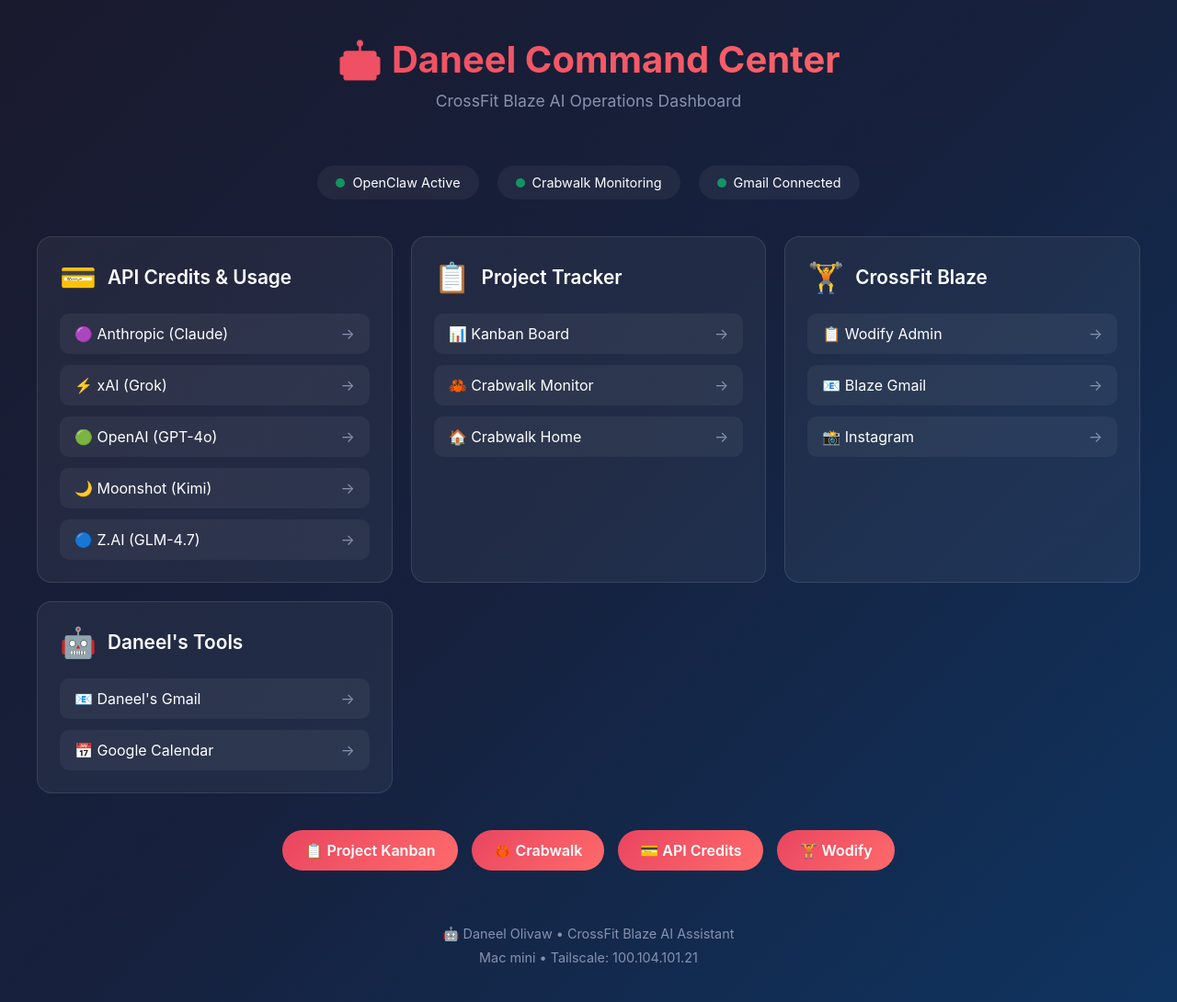
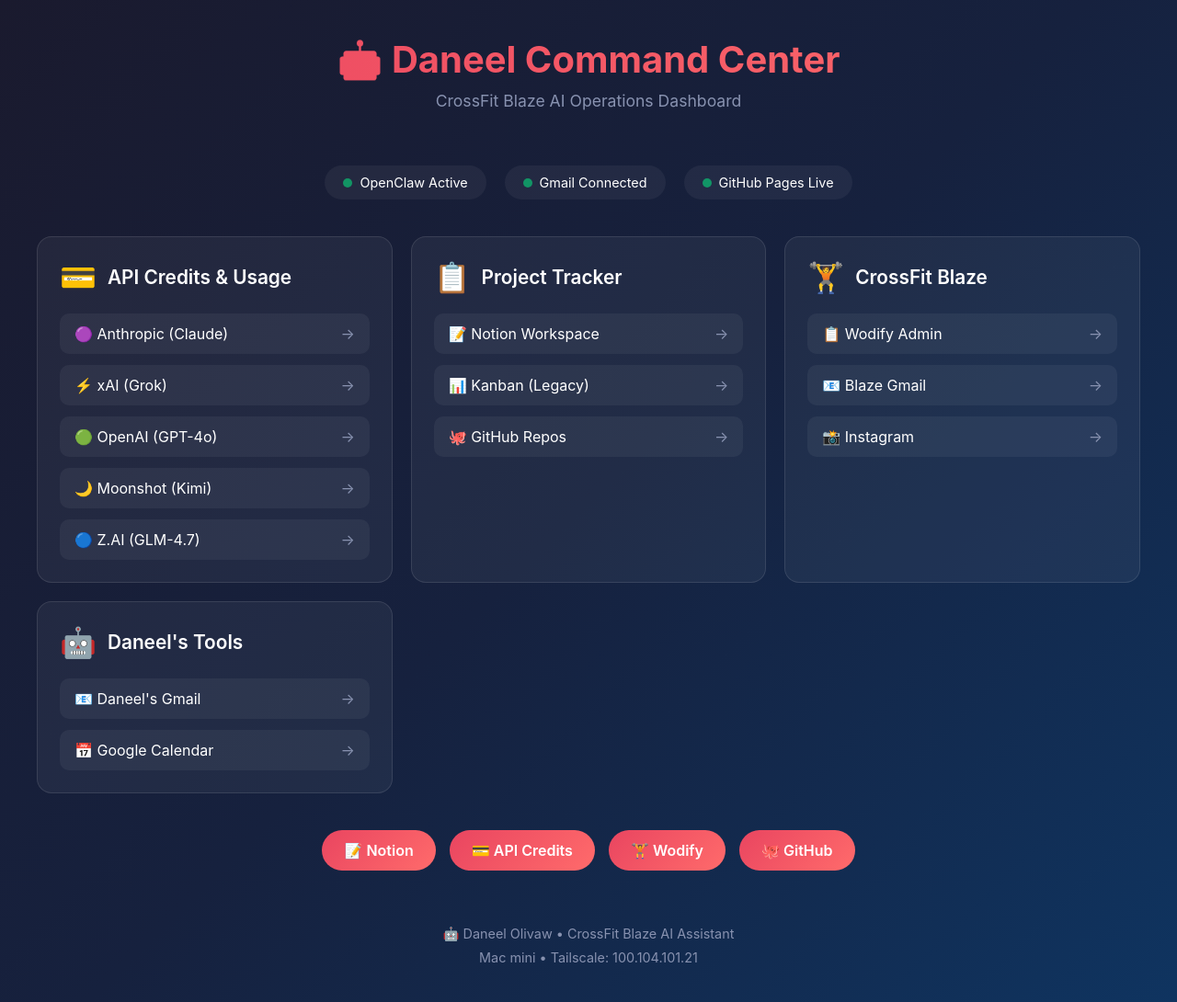
Before and after one commit to Blazefit/dashboard, a plain HTML site: page index.html in a window 1280 px wide. Shown: the whole page at 92% size. Drawn offline with Linux system fonts and the light colour scheme.

Commit message:
Remove Crabwalk, add Notion link, update status indicators

```diff
--- a/index.html
+++ b/index.html
@@ -193,11 +193,11 @@
             </div>
             <div class="status-item">
                 <span class="status-dot"></span>
-                <span>Crabwalk Monitoring</span>
+                <span>Gmail Connected</span>
             </div>
             <div class="status-item">
                 <span class="status-dot"></span>
-                <span>Gmail Connected</span>
+                <span>GitHub Pages Live</span>
             </div>
         </div>
 
@@ -239,16 +239,16 @@
                     <span class="card-title">Project Tracker</span>
                 </div>
                 <div class="card-links">
-                    <a href="kanban.html" class="card-link">
-                        <span class="link-text">📊 Kanban Board</span>
+                    <a href="https://www.notion.so" target="_blank" class="card-link">
+                        <span class="link-text">📝 Notion Workspace</span>
                         <span class="link-arrow">→</span>
                     </a>
-                    <a href="http://100.104.101.21:3000/monitor" target="_blank" class="card-link">
-                        <span class="link-text">🦀 Crabwalk Monitor</span>
+                    <a href="kanban.html" class="card-link">
+                        <span class="link-text">📊 Kanban (Legacy)</span>
                         <span class="link-arrow">→</span>
                     </a>
-                    <a href="http://100.104.101.21:3000" target="_blank" class="card-link">
-                        <span class="link-text">🏠 Crabwalk Home</span>
+                    <a href="https://github.com/blazefit" target="_blank" class="card-link">
+                        <span class="link-text">🐙 GitHub Repos</span>
                         <span class="link-arrow">→</span>
                     </a>
                 </div>
@@ -296,10 +296,10 @@
         </div>
 
         <div class="quick-links">
-            <a href="kanban.html" class="quick-link">📋 Project Kanban</a>
-            <a href="http://100.104.101.21:3000/monitor" class="quick-link">🦀 Crabwalk</a>
+            <a href="https://www.notion.so" class="quick-link">📝 Notion</a>
             <a href="https://console.anthropic.com/settings/billing" class="quick-link">💳 API Credits</a>
             <a href="https://blaze.wodify.com" class="quick-link">🏋️ Wodify</a>
+            <a href="https://github.com/blazefit" class="quick-link">🐙 GitHub</a>
         </div>
 
         <footer class="footer">
```
